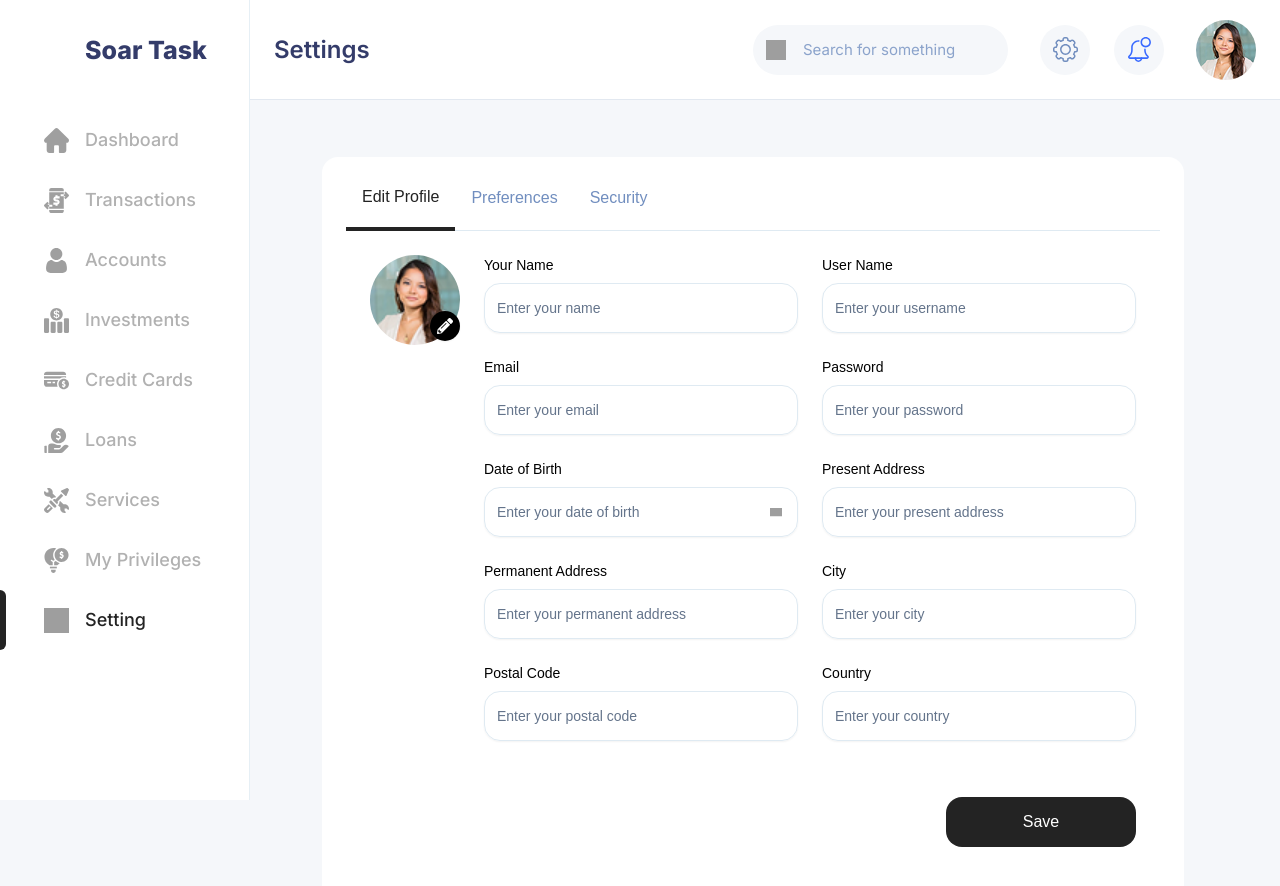
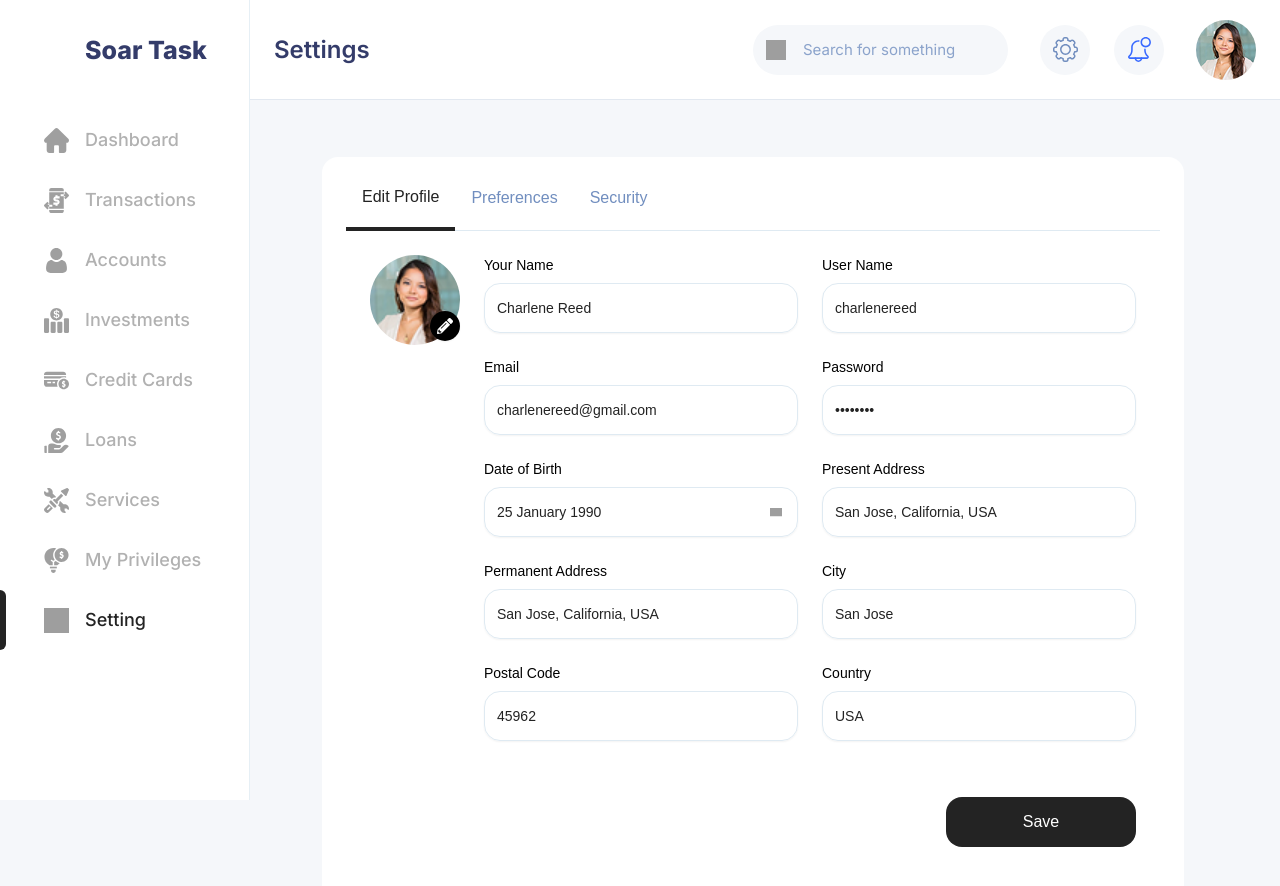
Before and after one commit to solarsyncer/soar_frontend_test, a Next.js app: page /settings in a window 1280 px wide. Shown: the top 886 px of the page. Built offline with nearby package versions, Linux system fonts and the light colour scheme; grey boxes are pictures that could not be loaded.

Commit message:
Update ProfileForm.tsx

```diff
--- a/src/components/settings/ProfileForm.tsx
+++ b/src/components/settings/ProfileForm.tsx
@@ -1,6 +1,6 @@
 "use client";
 
-import { useState, useRef, lazy, Suspense } from "react";
+import { useState, useRef, lazy, Suspense, useEffect } from "react";
 import Image from "next/image";
 import { Input } from "@/components/ui/input";
 import {
@@ -83,6 +83,25 @@ export function ProfileForm() {
       avatar: user?.avatar || "/images/avatar.png",
     },
   });
+
+  useEffect(() => {
+    if (!loading.user && user) {
+      setValue("name", user.name || "");
+      setValue("username", user.username || "");
+      setValue("email", user.email || "");
+      setValue("password", user.password || "");
+      setValue(
+        "dateOfBirth",
+        user.dateOfBirth ? new Date(user.dateOfBirth) : undefined
+      );
+      setValue("presentAddress", user.presentAddress || "");
+      setValue("permanentAddress", user.permanentAddress || "");
+      setValue("city", user.city || "");
+      setValue("postalCode", user.postalCode || "");
+      setValue("country", user.country || "");
+      setValue("avatar", user.avatar || "/images/avatar.png");
+    }
+  }, [loading.user, user, setValue]);
 
   const onSubmit = (data: ProfileFormData) => {
     console.log(data);
```
